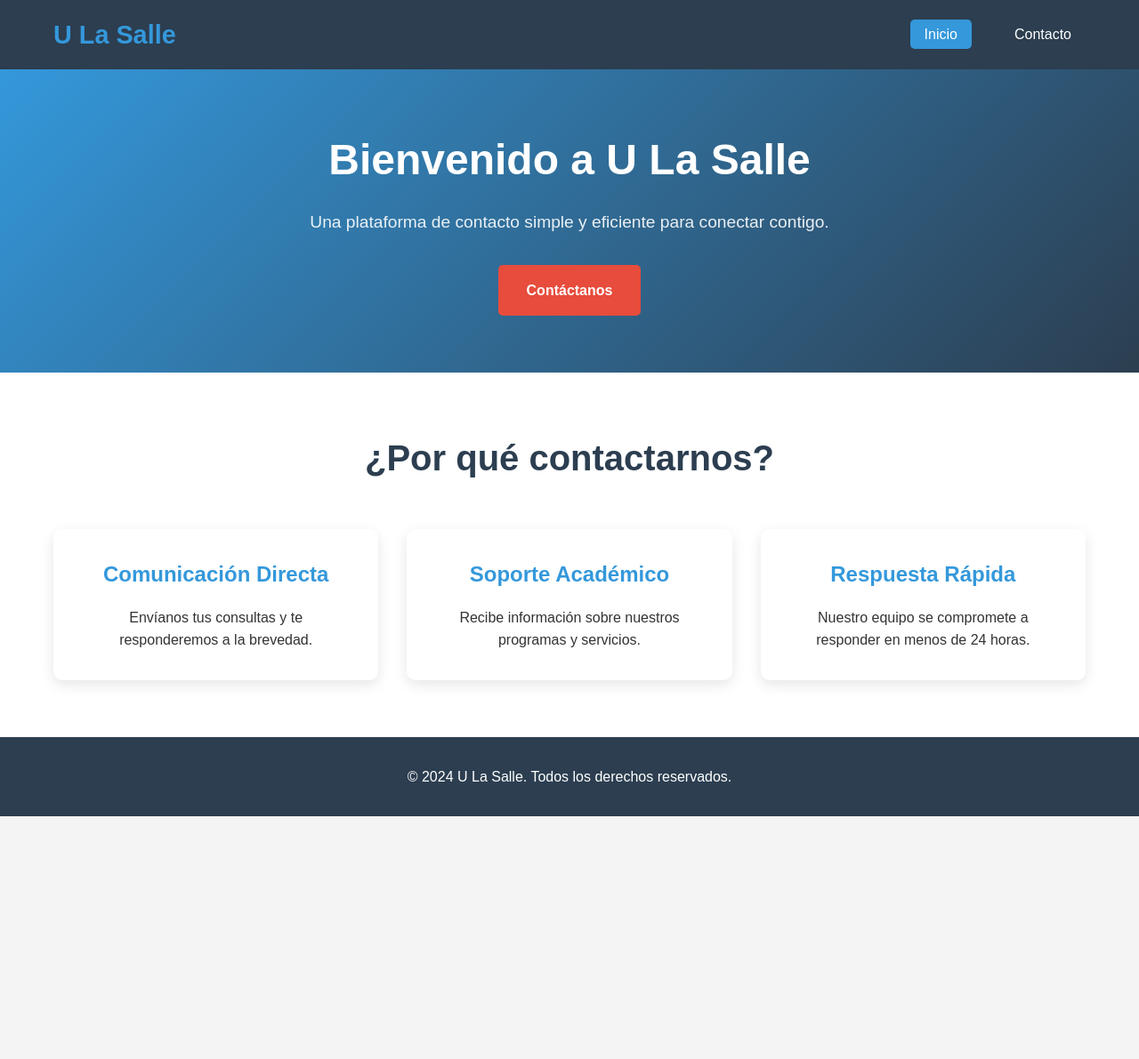
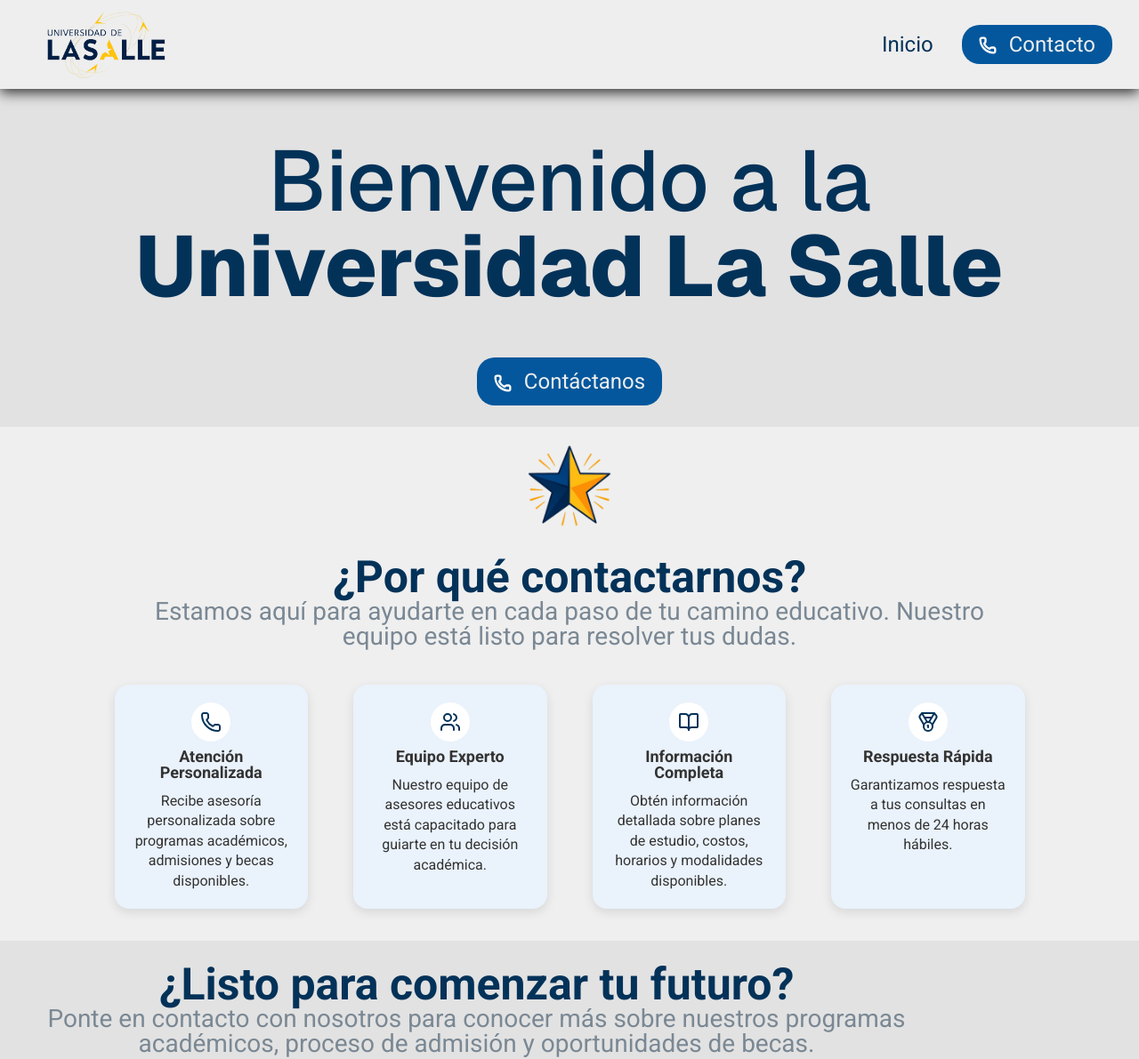
Before and after one commit to contracamilo/ingsof-workshop-prc, a website: page index.html in a window 1280 px wide. Shown: the top 1191 px of the page at 89% size. Before the commit the page ends 918 px from the top, so only its background shows below. Drawn offline with nearby package versions, Linux system fonts and the light colour scheme.

Commit message:
pagina principal y estilos iniciales

```diff
--- a/index.html
+++ b/index.html
@@ -4,16 +4,26 @@
     <meta charset="UTF-8">
     <meta name="viewport" content="width=device-width, initial-scale=1.0">
     <title>U La Salle Contact Form</title>
+    <link href="https://fonts.googleapis.com/css2?family=Montserrat:wght@400;600;700&family=Roboto:wght@400;500;700&display=swap" rel="stylesheet">
+    <link href="https://fonts.googleapis.com/css2?family=Geist:wght@100..900&display=swap" rel="stylesheet">
     <link rel="stylesheet" href="styles.css">
 </head>
 <body>
     <header>
         <nav>
             <div class="nav-container">
-                <h1 class="logo">U La Salle</h1>
+                <div class="logo">
+                    <a href="index.html">
+                        <img src="img/LOGO_LASALLE.png" alt="Logo LaSalle">
+                    </a>
+                </div>
                 <ul class="nav-menu">
-                    <li><a href="index.html" class="active">Inicio</a></li>
-                    <li><a href="contact.html">Contacto</a></li>
+                    <li class="inicio_button"><a href="index.html">Inicio</a></li>
+                    <li><a href="contact.html">
+                                <img src="img/phone-icon.svg" alt="phone icon" class="icon-contact">
+                        Contacto
+                            </a>
+                    </li>
                 </ul>
             </div>
         </nav>
@@ -21,37 +31,76 @@
 
     <main>
         <section class="hero">
-            <div class="container">
-                <h1>Bienvenido a U La Salle</h1>
-                <p>Una plataforma de contacto simple y eficiente para conectar contigo.</p>
-                <a href="contact.html" class="cta-button">Contáctanos</a>
+            <div class="welcome-container">
+                <h1>Bienvenido a la</h1>
+                <h2>Universidad La Salle</h2>
+            </div>
+            <div class="hero-contact">
+                <a href="contact.html" >
+                                <img src="img/phone-icon.svg" alt="phone icon" class="icon-contact">
+                                Contáctanos
+                </a>
             </div>
         </section>
 
         <section class="features">
-            <div class="container">
-                <h2>¿Por qué contactarnos?</h2>
+            <div class="star-logo">
+                <img src="img/star-img.png" alt="imagen deestrella">
+            </div>
+            <div class="container-features">
+                <div class="title-features">
+                    <h2>¿Por qué contactarnos?</h2>
+                    <p>Estamos aquí para ayudarte en cada paso de tu camino educativo. Nuestro equipo está listo para resolver tus dudas.</p>
+                </div>
+
                 <div class="features-grid">
-                    <div class="feature">
-                        <h3>Comunicación Directa</h3>
-                        <p>Envíanos tus consultas y te responderemos a la brevedad.</p>
+                    <div class="feature-item">
+                        <div class="icon-wrapper">
+                            <img src="img/phone2-icon.svg" alt="icono telefono">
+                        </div>
+
+                        <h3>Atención Personalizada</h3>
+                        <p>Recibe asesoría personalizada sobre programas académicos, admisiones y becas disponibles.</p>
                     </div>
-                    <div class="feature">
-                        <h3>Soporte Académico</h3>
-                        <p>Recibe información sobre nuestros programas y servicios.</p>
+                    <div class="feature-item">
+                         <div class="icon-wrapper">
+                            <img src="img/team-icon.svg" alt="icono equipo">
+                         </div>
+                        <h3>Equipo Experto</h3>
+                        <p>Nuestro equipo de asesores educativos está capacitado para guiarte en tu decisión académica.</p>
                     </div>
-                    <div class="feature">
+                    <div class="feature-item">
+                         <div class="icon-wrapper">
+                            <img src="img/book-icon.svg" alt="icono equipo">
+                         </div>
+                        <h3>Información Completa</h3>
+                        <p>Obtén información detallada sobre planes de estudio, costos, horarios y modalidades disponibles.</p>
+                    </div>
+                    <div class="feature-item">
+                         <div class="icon-wrapper">
+                            <img src="img/gold-icon.svg" alt="icono libro">
+                         </div>
                         <h3>Respuesta Rápida</h3>
-                        <p>Nuestro equipo se compromete a responder en menos de 24 horas.</p>
+                        <p>Garantizamos respuesta a tus consultas en menos de 24 horas hábiles.</p>
                     </div>
                 </div>
+
+            </div>
+            <div class="container-features_bottom">
+                <div class="title-features">
+                    <h2>¿Listo para comenzar tu futuro?</h2>
+                    <p>Ponte en contacto con nosotros para conocer más sobre nuestros programas académicos, proceso de admisión y oportunidades de becas.</p>
+                </div>
+            <div class="button-wrapper">
+                <a href="contact.html" class="contact-button">Solicitar información <img src="img/rigth-arrow.svg" alt="flecha icono"></a>
+            </div>
             </div>
         </section>
     </main>
 
     <footer>
         <div class="container">
-            <p>&copy; 2024 U La Salle. Todos los derechos reservados.</p>
+            <p>&copy; 2025 Universidad de La Salle. Todos los derechos reservados.</p>
         </div>
     </footer>
 
--- a/styles.css
+++ b/styles.css
@@ -5,40 +5,52 @@
     box-sizing: border-box;
 }
 
+
+main {
+    min-height: calc(100vh - 120px);
+}
+
 body {
-    font-family: 'Arial', sans-serif;
+    margin: 0;
+    padding: 0;
+    font-family: 'Roboto', sans-serif;
     line-height: 1.6;
     color: #333;
-    background-color: #f4f4f4;
+    background-color: #eee;
 }
 
-.container {
-    max-width: 1200px;
-    margin: 0 auto;
-    padding: 0 20px;
-}
-
-/* Header and Navigation */
 header {
-    background-color: #2c3e50;
-    color: white;
-    padding: 1rem 0;
-    box-shadow: 0 2px 5px rgba(0,0,0,0.1);
+  top: 0;
+  left: 0;
+  width: 100%;
+  height: 100px;
+  background-color: #eee;
+  backdrop-filter: blur(6px);
+  box-shadow: 0 4px 14px rgba(0, 0, 0, 0.8);
+  display: flex;
+  align-items: center;
+  justify-content: right;
+  z-index: 2;
 }
 
 .nav-container {
-    max-width: 1200px;
-    margin: 0 auto;
-    padding: 0 20px;
   display: flex;
-    justify-content: space-between;
   align-items: center;
+  gap: 2re24pxm;
+  margin-right: 30px;
 }
 
 .logo {
-    font-size: 1.8rem;
-    font-weight: bold;
-    color: #3498db;
+  position: absolute;
+  left: 50px;
+  top: 50%;
+  transform: translateY(-50%);
+}
+
+.logo img {
+  height: 80px;
+  width: auto;
+  display: block;
 }
 
 .nav-menu {
@@ -47,96 +59,280 @@
   gap: 2rem;
 }
 
-.nav-menu a {
-    color: white;
+.hero-contact, .nav-menu a {
+  color: #eee;
+  background-color: #04579C;
   text-decoration: none;
-    padding: 0.5rem 1rem;
-    border-radius: 5px;
+  padding: 8px 19px;
+  border-radius: 20px;
   transition: background-color 0.3s ease;
+  font-size: 24px;
 }
 
+.hero-contact:hover,
 .nav-menu a:hover,
 .nav-menu a.active {
-    background-color: #3498db;
+  background-color: #FBB800;
 }
 
-/* Main content */
-main {
-    min-height: calc(100vh - 120px);
+.hero-contact a{
+  margin-top: 42px;
+  text-decoration: none;
+  color: #eee;
 }
 
-/* Hero section */
+.nav-menu .inicio_button a {
+    background: none;
+    color: #033259;
+    padding: 0;
+    border-radius: 0;
+}
+
+.nav-menu .inicio_button a:hover {
+  background: none;
+  color: #3498db;
+}
+
+.icon-contact {
+  width: 20px;
+  height: 20px;
+  margin-right: 8px;
+  vertical-align: middle;
+}
+
+
 .hero {
-    background: linear-gradient(135deg, #3498db, #2c3e50);
-    color: white;
-    padding: 4rem 0;
+    display: flex;
+    flex-direction: column;
+    background-color: #e2e2e2;
     text-align: center;
+    height: 100%;
+    justify-content: center;
+    align-items: center;
+    padding-bottom: 24px;
+}
+
+
+.welcome-container {
+    max-width: 1000px;
+    width: 100%;
+    margin-top: 55px;
+    margin-left: auto;
+    margin-right: auto;
+    margin-bottom: 55px;
+    z-index: 1;
+    box-sizing: border-box;
+    display: flex;
+    justify-content: center;
+    flex-direction: column;
+
+}
+
+h1, h2 {
+    margin: 0;
+    padding: 0;
 }
 
 .hero h1 {
-    font-size: 3rem;
-    margin-bottom: 1rem;
+    font-size: 96px;
+    font-family: 'Geist';
+    font-weight: 500;
+    color: #033259;
+    line-height: 1;
 }
 
-.hero p {
-    font-size: 1.2rem;
-    margin-bottom: 2rem;
-    opacity: 0.9;
+.hero h2 {
+    font-size: 96px;
+    font-family: 'Geist';
+    font-weight: 800;
+    color: #033259;
+    line-height: 1;
 }
 
-.cta-button {
-    display: inline-block;
-    background-color: #e74c3c;
-    color: white;
-    padding: 1rem 2rem;
-    text-decoration: none;
-    border-radius: 5px;
-    font-weight: bold;
-    transition: background-color 0.3s ease;
+@media (max-width: 1080px) {
+
+  .hero h1 {
+    font-size: 66px;
+  }
+  .hero h2 {
+    font-size: 62px;
+  }
 }
 
-.cta-button:hover {
-    background-color: #c0392b;
+.star-logo img{
+    max-width: 133px;
+    max-height: 112px;
+    margin: 0;
 }
 
-/* Features section */
+
 .features {
-    padding: 4rem 0;
-    background-color: white;
+    text-align: center;
+    width: 100%;
+    background-color: #efefef;
+    padding-top: 12px;
+    text-align: center;
+    width: 100%;
+    display: flex;
+    flex-direction: column;
+    align-items: center;
 }
 
-.features h2 {
+.container-features {
+    display: flex;
+    flex-direction: column;
+    justify-content: center;
+    align-items: center;
+    background-color: #efefef;
+    padding-top: 12px;
     text-align: center;
-    margin-bottom: 3rem;
-    font-size: 2.5rem;
-    color: #2c3e50;
+    max-width: 1023px;
+    width: 0 auto;
+
+}
+
+.title-features{
+    display: flex;
+    flex-direction: column;
+    justify-content: center;
+    line-height: 1;
+    max-width: 1023px;
+    width: 100%;
+    margin-bottom: 40px;
+}
+
+.title-features h2, p {
+    margin: 0;
+    padding: 0;
+}
+
+.title-features h2 {
+    text-align: center;
+    font-size: 50px;
+    color: #033259;
+}
+.title-features p {
+    text-align: center;
+    font-size: 28px;
+    color: #7A8894;
 }
 
 .features-grid {
     display: grid;
-    grid-template-columns: repeat(auto-fit, minmax(300px, 1fr));
-    gap: 2rem;
+    grid-template-columns: repeat(4, 1fr);
+    gap: 51px;
+    margin: 0 auto 0 auto ;
+    max-width: 1200px;
+    transform-origin: top center;
 }
 
-.feature {
-    text-align: center;
-    padding: 2rem;
-    border-radius: 10px;
-    box-shadow: 0 5px 15px rgba(0,0,0,0.1);
-    transition: transform 0.3s ease;
+@media (max-width: 992px) {
+    .features-grid, h2, p{
+        transform: scale(0.8);
+    }
 }
 
-.feature:hover {
+@media (max-width: 768px) {
+  .features-grid, h2, p {
+    transform: scale(0.7);
+  }
+}
+
+@media (max-width: 600px) {
+  .features-grid, h2, p {
+    transform: scale(0.6);
+  }
+}
+
+
+.feature-item {
+  flex: 1 1 250px;
+  max-width: 254px;  /* ancho máximo */
+  min-height: 219px;
+  display: flex;
+  flex-direction: column;
+  align-items: center;
+  text-align: center;
+  padding: 20px;
+  background: #eaf2fb;
+  border-radius: 16px;
+  box-shadow: 0 4px 12px rgba(0,0,0,0.1);
+}
+
+.feature-item:hover {
     transform: translateY(-5px);
 }
 
-.feature h3 {
-    color: #3498db;
-    margin-bottom: 1rem;
-    font-size: 1.5rem;
+.feature-item h3 {
+  margin: 0 auto 12px auto;
+  font-size: 18px;
+  line-height: 1;
+  font-weight: 800;
+
 }
 
-/* Contact form section */
+.feature-item p {
+  flex-grow: 1;
+  overflow: hidden;
+  text-overflow: ellipsis;
+  line-height: 1.4;
+  font-size: 16px;
+}
+
+.feature-item img {
+    max-width: 44px;
+    max-height: 44px;
+}
+
+.icon-wrapper {
+  width: 44px;
+  height: 44px;
+  border-radius: 36px;
+  background-color: #fff;
+  display: flex;
+  align-items: center;
+  justify-content: center;
+  margin: 0 auto 8px;
+  padding: 12px;
+}
+
+.button-wrapper {
+  text-align: center;
+  margin-top: 2rem;
+}
+
+.container-features_bottom {
+    margin: 36px ;
+    background: #e2e2e2;
+    width: 100%;
+    padding: 24px;
+    display: flex;
+    flex-direction: column;
+    justify-content: center;
+    text-align: center;
+
+}
+
+.contact-button {
+  color: #eee;
+  background-color: #04579C;
+  text-decoration: none;
+  padding: 8px 19px;
+  border-radius: 20px;
+  transition: background-color 0.3s ease;
+  font-size: 24px;
+}
+
+.contact-button img {
+    max-width: 44px;
+    max-height: 44px;
+}
+
+.contact-button:hover {
+    background-color: #ee8d00;
+}
+
+
 .contact-form-section {
     padding: 4rem 0;
     background-color: white;
@@ -156,7 +352,7 @@
     color: #666;
 }
 
-/* Form styles */
+
 .contact-form {
     max-width: 600px;
     margin: 0 auto;
@@ -258,7 +454,7 @@
 }
 
 /* Responsive design */
-@media (max-width: 768px) {
+@media (max-width: 600px) {
     .nav-container {
         flex-direction: column;
         gap: 1rem;
@@ -266,10 +462,6 @@
 
     .nav-menu {
         gap: 1rem;
-    }
-
-    .hero h1 {
-        font-size: 2rem;
     }
 
     .hero p {
```
Also changed, not shown: img/LOGO_LASALL.png (added), img/LOGO_LASALLE.png (added), img/book-icon.svg (added), img/gold-icon.svg (added), img/phone-icon.svg (added), img/phone2-icon.svg (added), img/rigth-arrow.svg (added), img/star-img.png (added), img/star-imgh.jpg (added), img/team-icon.svg (added), 1 other file. Lines whose indentation alone changed are shown as unchanged.
